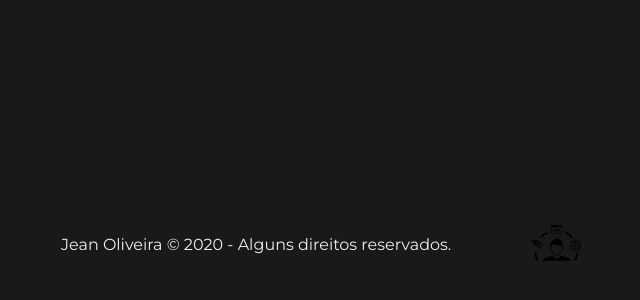
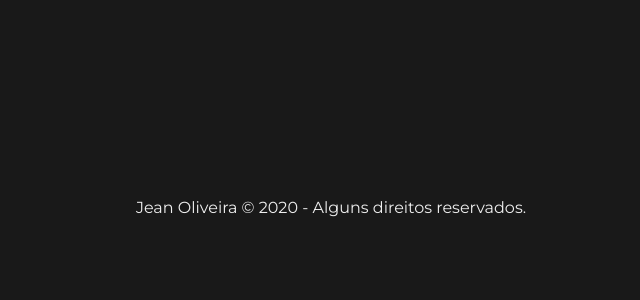
Before and after one commit to jeanmicoliveira/site-pessoal, a plain HTML site: page index.html in a window 1280 px wide. Shown: the part 2240-2540 px from the top of the page, without its empty margins (309-949 px from the left). After the commit the page ends 2507 px from the top, so only its background shows below. Drawn offline with Linux system fonts and the light colour scheme.

Commit message:
ajuste footer

```diff
--- a/css/style.css
+++ b/css/style.css
@@ -313,24 +313,6 @@ a {
 }
 
 .footer .container {
-	max-width: 600px;
-	display: flex;
-	flex-wrap: wrap;
-	align-items: center;
-	justify-content: space-between;
+	justify-content: center;
+	text-align: center;
 }
-.footer-img img {
-	width: 50px;
-	height: 50px;
-	margin: 20px;
-}
-@media (max-width: 768px) {
-	.footer-img img {
-		display: none;
-	}
-	.footer .container {
-		text-align: center;
-		justify-content: center;
-		padding: 50px 0;
-	}
-}
--- a/index.html
+++ b/index.html
@@ -112,15 +112,7 @@
 
     <section id="footer" class="footer">
         <div class="container">
-            <div class="footer-txt">
-                <p>Jean Oliveira © 2020 - Alguns direitos reservados. </p>
-             </div>
-
-            <div class="footer-img">
-                <span>
-                  <img src="/img/full-stack-developer.svg" alt="Dev">
-                </span>
-            </div>
+            <p>Jean Oliveira © 2020 - Alguns direitos reservados. </p>
         </div>
     </section>
     <script src="js/jquery-3.2.1.slim.min.js"></script>
```
